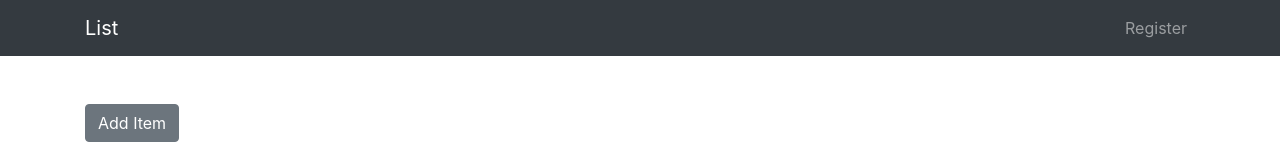
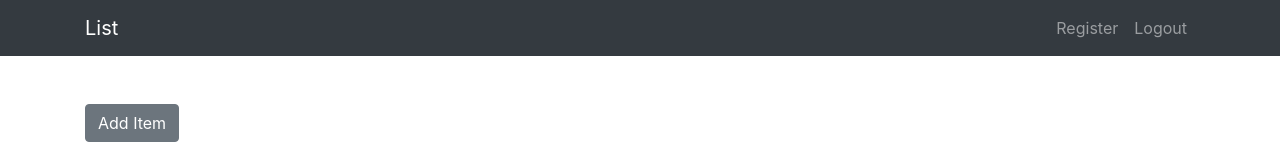
Before and after one commit to gundmr/listEr, a React (Create React App) app in the folder client/: page / in a window 1280 px wide. Shown: the top 160 px of the page. Built offline with nearby package versions, Linux system fonts and the light colour scheme; no server answers.

Commit message:
add logout

```diff
--- a/client/src/actions/authActions.js
+++ b/client/src/actions/authActions.js
@@ -56,6 +56,13 @@
         });
 }
 
+// Logout User
+export const logout = () => {
+    return {
+        type: LOGOUT_SUCCESS
+    };
+};
+
 // Setup config/headers and token
 export const tokenConfig = getState => {
     // Get token from localStorage
--- a/client/src/components/AppNavbar.js
+++ b/client/src/components/AppNavbar.js
@@ -10,6 +10,7 @@
     Container
 } from 'reactstrap';
 import RegisterModal from './auth/RegisterModal';
+import Logout from './auth/Logout';
 
 class AppNavbar extends Component {
     state = {
@@ -33,6 +34,10 @@
                                 <NavItem>
                                     <RegisterModal />
                                 </NavItem>
+
+                                <NavItem>
+                                    <Logout />
+                                </NavItem>
                             </Nav>
                         </Collapse>
                     </Container>
--- a/client/src/components/auth/Logout.js
+++ b/client/src/components/auth/Logout.js
@@ -0,0 +1,23 @@
+import React, { Component, Fragment } from 'react';
+import { NavLink } from 'reactstrap';
+import { connect } from 'react-redux';
+import { logout } from '../../actions/authActions';
+import PropTypes from 'prop-types';
+
+export class Logout extends Component {
+    static propTypes = {
+        logout: PropTypes.func.isRequired
+    };
+
+    render() {
+        return (
+            <Fragment>
+                <NavLink onClick={this.props.logout} href="#">
+                    Logout
+                </NavLink>
+            </Fragment>
+        );
+    }
+}
+
+export default connect(null, { logout} )(Logout);
```
